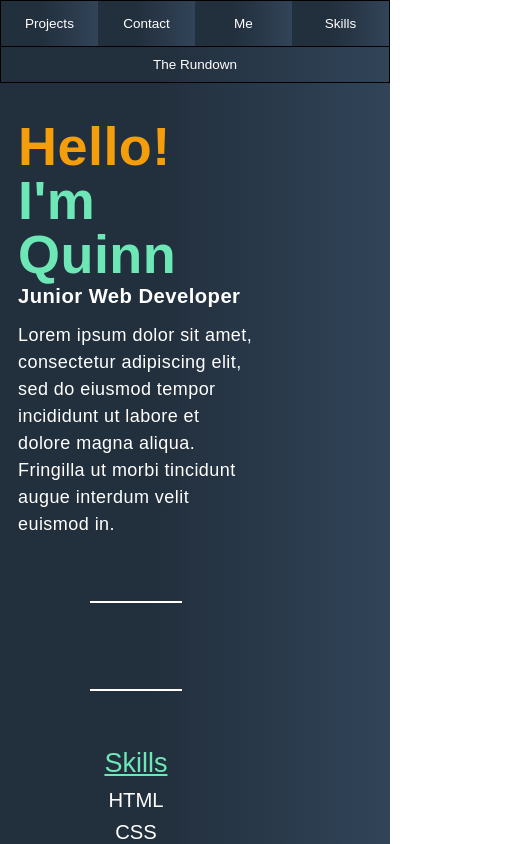
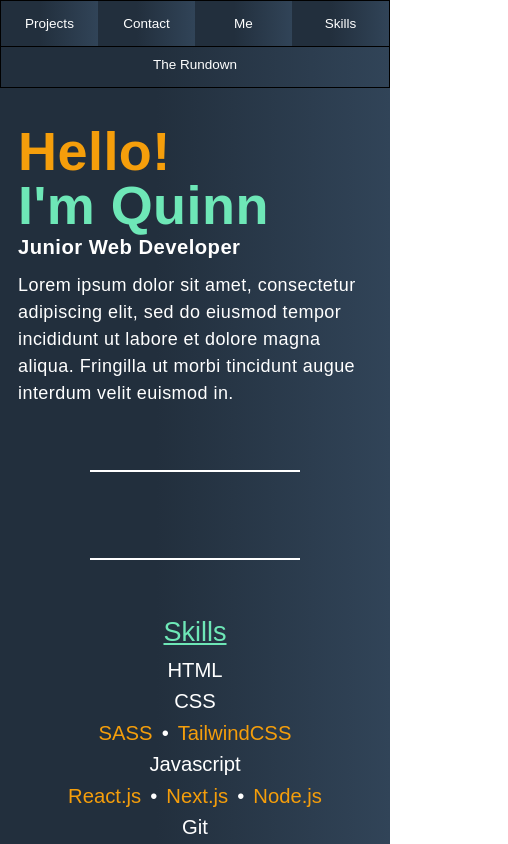
Before and after one commit to QMaximillian/quinn-personal-website, a Next.js app: page / in a window 390 px wide. Shown: the top 844 px of the page, 508 px wide, since content can reach past the window. Built offline with nearby package versions, Linux system fonts and the light colour scheme; a web font is replaced by a local one.

Commit message:
Remove flex wrap from Navigation component

```diff
--- a/components/Navigation.js
+++ b/components/Navigation.js
@@ -6,7 +6,7 @@ import NavigationLink from './NavigationLink'
 function Navigation() {
   return (
     <nav className="w-full md:h-1/2 md:flex-col text-xs sm:text-sm border border-black md:border-transparent">
-      <div className="w-full flex md:flex-col md:h-full xl:flex-row xl:flex-wrap">
+      <div className="w-full flex md:flex-col md:h-full">
         <NavigationLink href="/projects" text="Projects" />
         <NavigationLink href="/contact" text="Contact" />
         <NavigationLink href="/me" text="Me" />
@@ -14,14 +14,14 @@ function Navigation() {
         <NavigationLink
           href="/"
           text="The Rundown"
-          className="hidden md:flex"
+          className="hidden md:flex h-10 justify-center items-center md:h-full xl:h-2/5 xl:w-1/2 primary-gradient md:bg-none w-full py-4 md:py-0 sm:min-w-min text-center hover:text-green-300 hover:border-green-300 focus:text-green-300 focus:border-green-300 active:text-green-300 active:border-green-300"
         />
       </div>
-      <Link href="/">
-        <a className="inline-block md:hidden w-full text-center h-8 py-2 border-t border-black md:border-t-0">
-          <span>The Rundown</span>
-        </a>
-      </Link>
+      <NavigationLink
+        href="/"
+        text="The Rundown"
+        className="primary-gradient inline-block md:hidden w-full text-center h-9 py-2 border-t border-black md:border-t-0"
+      />
     </nav>
   )
 }
--- a/components/NavigationLink.js
+++ b/components/NavigationLink.js
@@ -7,9 +7,10 @@ function NavigationLink({ text, href, className }) {
     <Link href={href}>
       {/* eslint-disable-next-line jsx-a11y/anchor-is-valid */}
       <a
-        className={`h-10 flex justify-center items-center md:h-full xl:h-2/5 xl:w-1/2 primary-gradient md:bg-none w-full py-4 md:py-0 sm:min-w-min text-center hover:text-green-300 hover:border-green-300 focus:text-green-300 focus:border-green-300 active:text-green-300 active:border-green-300 ${
-          className || ''
-        }`}
+        className={
+          className ||
+          `h-10 flex justify-center items-center md:h-full xl:h-2/5 xl:w-1/2 primary-gradient md:bg-none w-full py-4 md:py-0 sm:min-w-min text-center hover:text-green-300 hover:border-green-300 focus:text-green-300 focus:border-green-300 active:text-green-300 active:border-green-300`
+        }
       >
         <span>{text}</span>
       </a>
--- a/pages/index.js
+++ b/pages/index.js
@@ -20,8 +20,8 @@ export default function Home() {
           crossOrigin=""
         />
       </Head>
-      <ContactToastWrapper message="Copied">
-        <div className="md:max-w-3xl">
+      <div className="md:max-w-3xl">
+        <ContactToastWrapper message="Copied">
           <DeveloperInfoPreview />
           <SectionBreak />
           <section
@@ -40,8 +40,8 @@ export default function Home() {
           </section>
 
           <SectionBreak />
-        </div>
-      </ContactToastWrapper>
+        </ContactToastWrapper>
+      </div>
     </>
   )
 }
```
